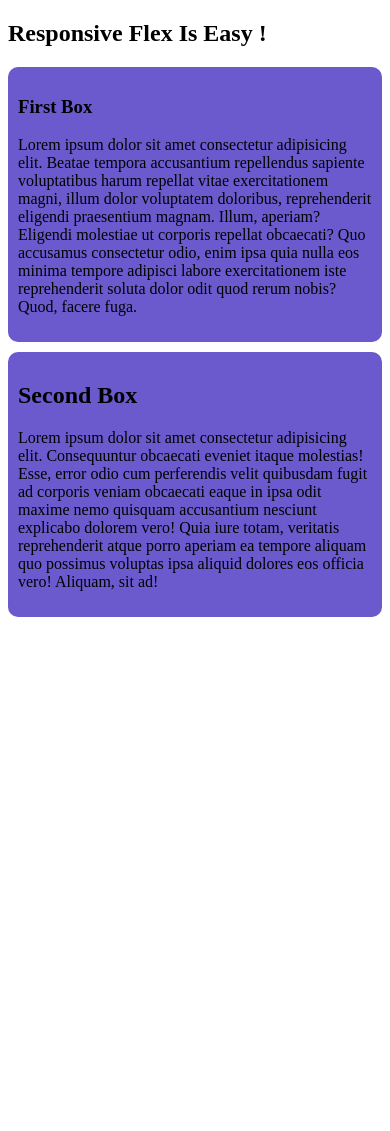
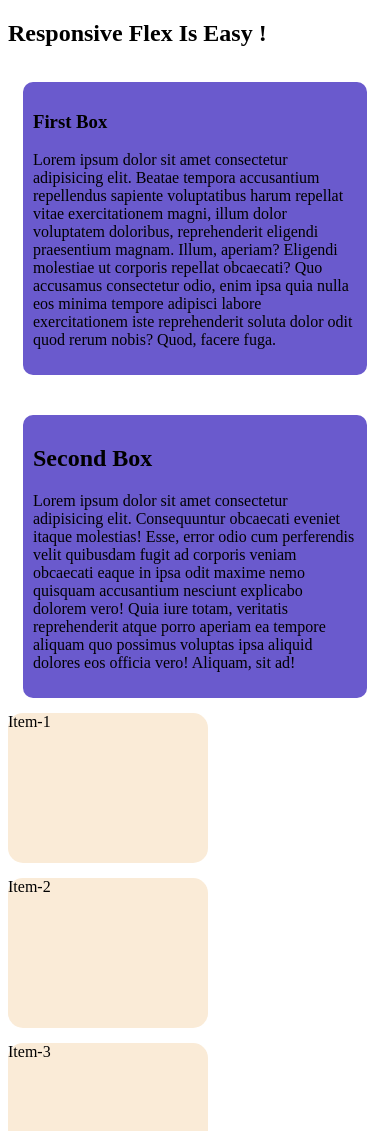
Before and after one commit to mahidulkabir/responsive-flex-practice, a plain HTML site: page index.html in a window 390 px wide. Shown: the top 1131 px of the page. Before the commit the page ends 844 px from the top, so only its background shows below. Drawn offline with Linux system fonts and the light colour scheme.

Commit message:
fully responsive done

```diff
--- a/index.html
+++ b/index.html
@@ -13,6 +13,19 @@
             background-color: slateblue;
             padding: 10px;
             border-radius: 10px;
+            margin: 15px;
+        }
+        .container2{
+            display: flex;
+            flex-wrap: wrap;
+            gap: 15px;
+
+        }
+        .container2 .item{
+            width: 200px;
+            height: 150px;
+            background-color:antiquewhite ;
+            border-radius: 15px;
         }
         @media screen and (max-width:576px) {
             .container{
@@ -34,6 +47,18 @@
         <p>Lorem ipsum dolor sit amet consectetur adipisicing elit. Consequuntur obcaecati eveniet itaque molestias! Esse, error odio cum perferendis velit quibusdam fugit ad corporis veniam obcaecati eaque in ipsa odit maxime nemo quisquam accusantium nesciunt explicabo dolorem vero! Quia iure totam, veritatis reprehenderit atque porro aperiam ea tempore aliquam quo possimus voluptas ipsa aliquid dolores eos officia vero! Aliquam, sit ad!</p>
     </div>
     </div>
+    <div class="container2">
+        <div class="item">Item-1</div>
+        <div class="item">Item-2</div>
+        <div class="item">Item-3</div>
+        <div class="item">Item-4</div>
+        <div class="item">Item-5</div>
+        <div class="item">Item-6</div>
+        <div class="item">Item-7</div>
+        <div class="item">Item-8</div>
+        <div class="item">Item-9</div>
+        <div class="item">Item-10</div>
+    </div>
 
 </body>
 </html>
```
